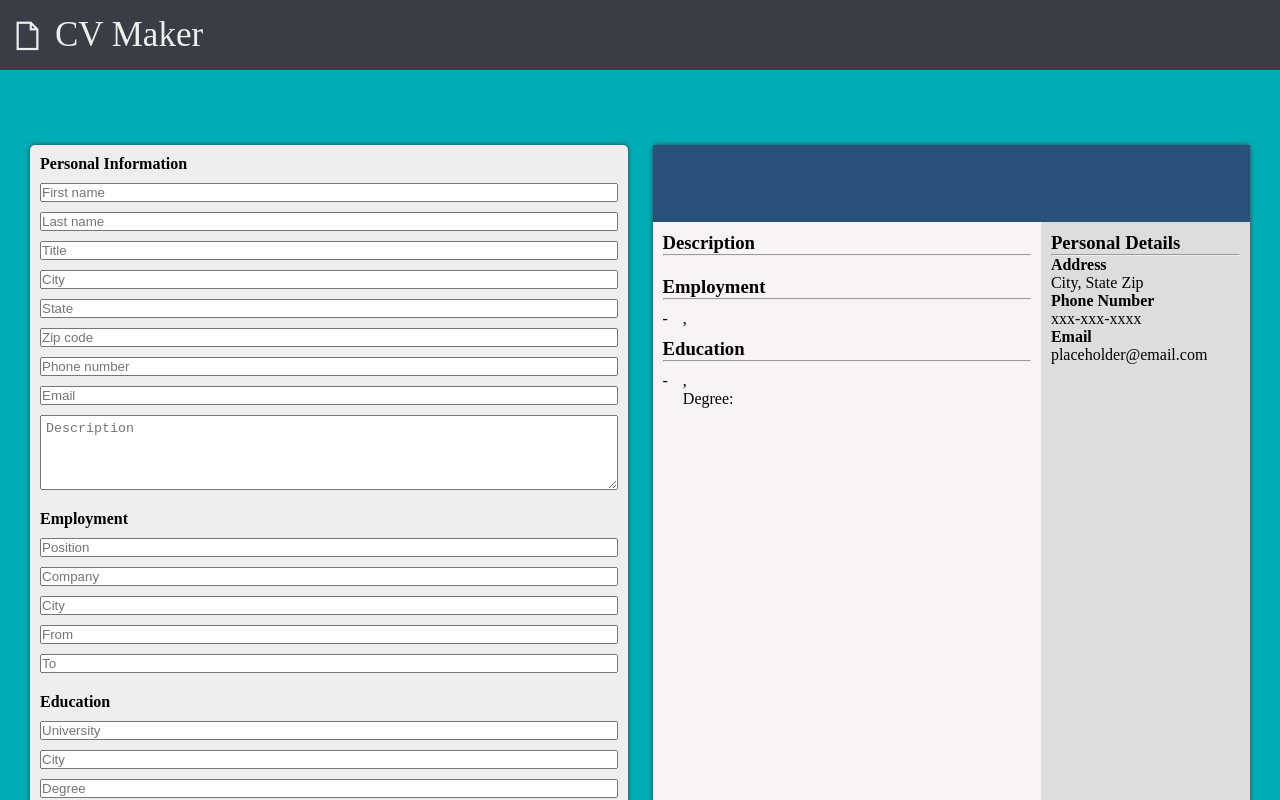
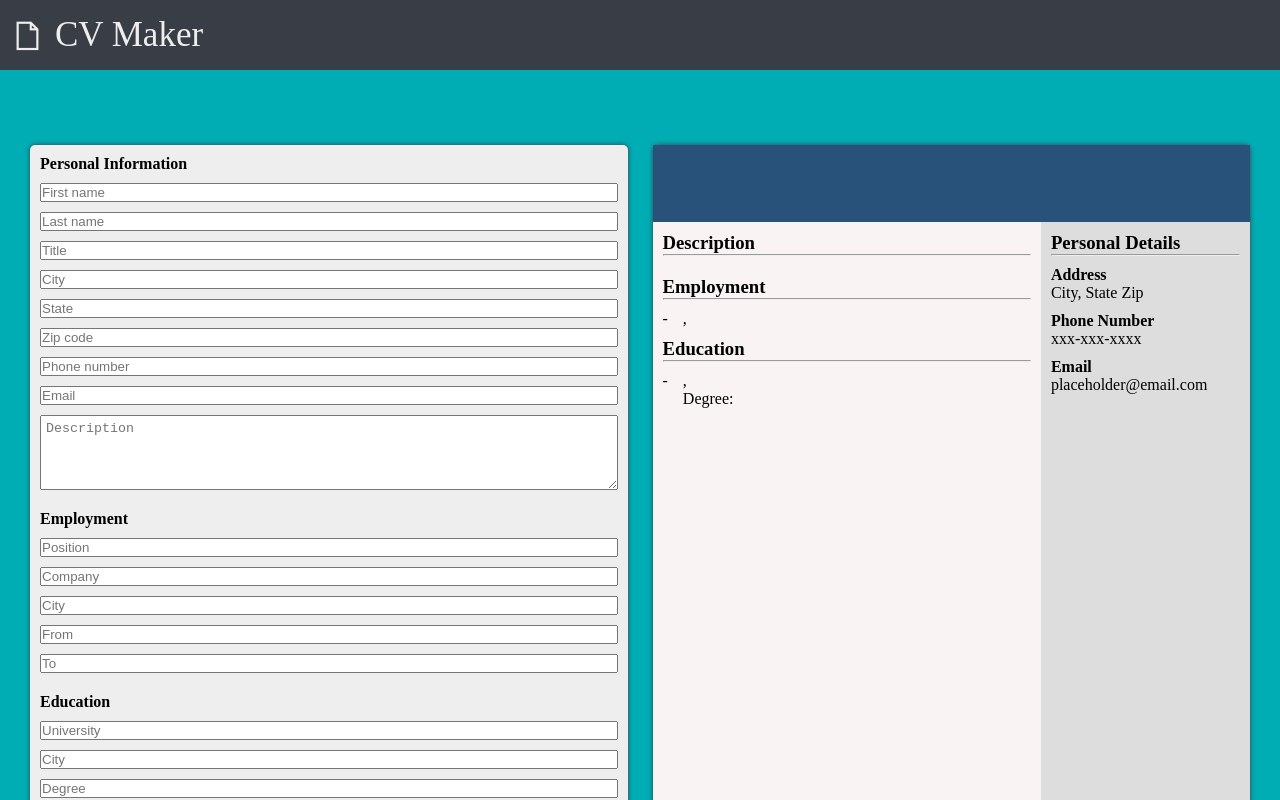
Before and after one commit to robisonwebdev/CV-Application, a React (Create React App) app: page / in a window 1280 px wide. Shown: the top 800 px of the page. Built offline with nearby package versions, Linux system fonts and the light colour scheme.

Commit message:
Added padding-bottom to .previewSideInfo

```diff
--- a/src/styles/previewCV.css
+++ b/src/styles/previewCV.css
@@ -91,3 +91,7 @@
     padding: 10px;
     width: 35%;
 }
+
+.previewSideInfo {
+    padding-top: 10px;
+}
```
